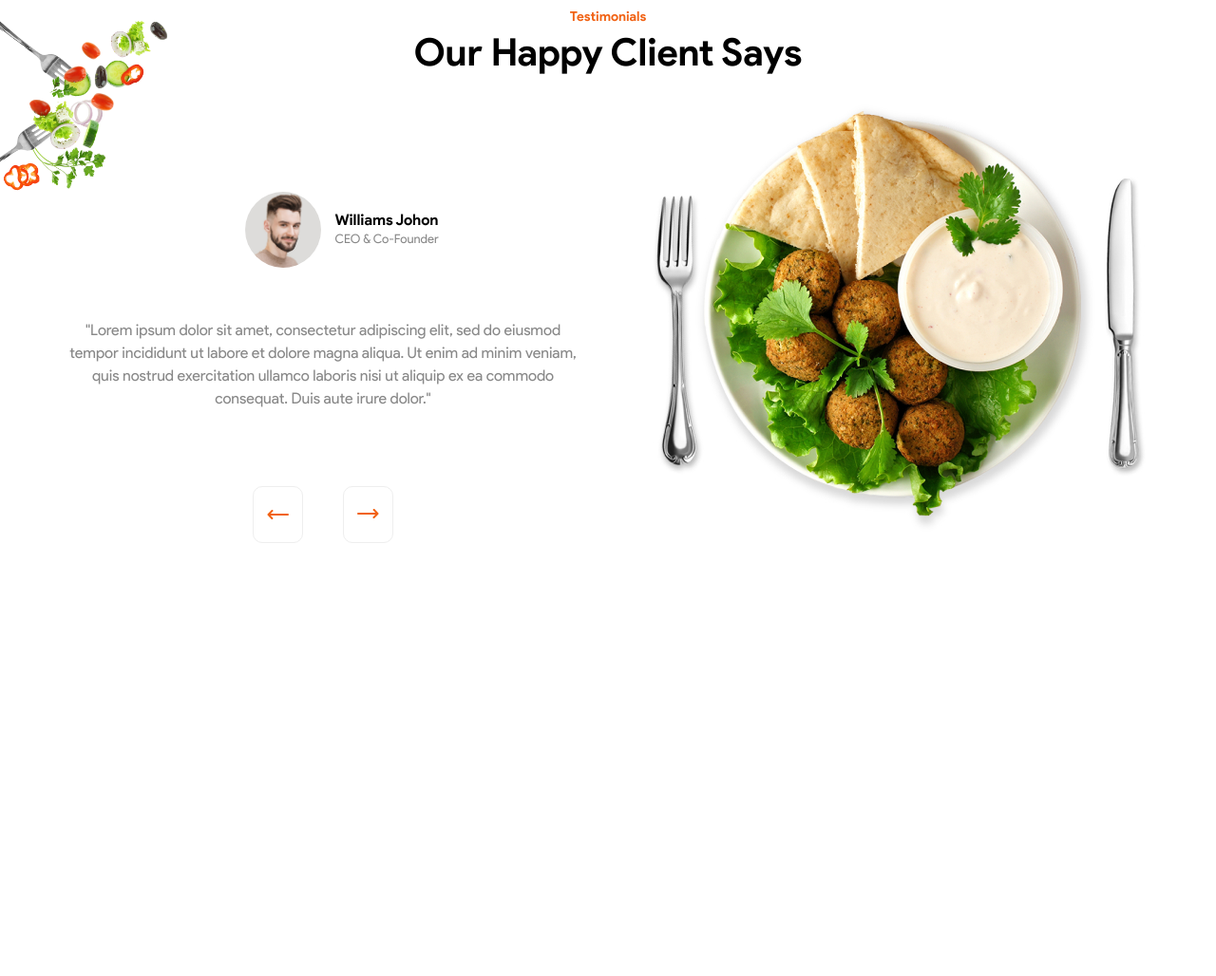
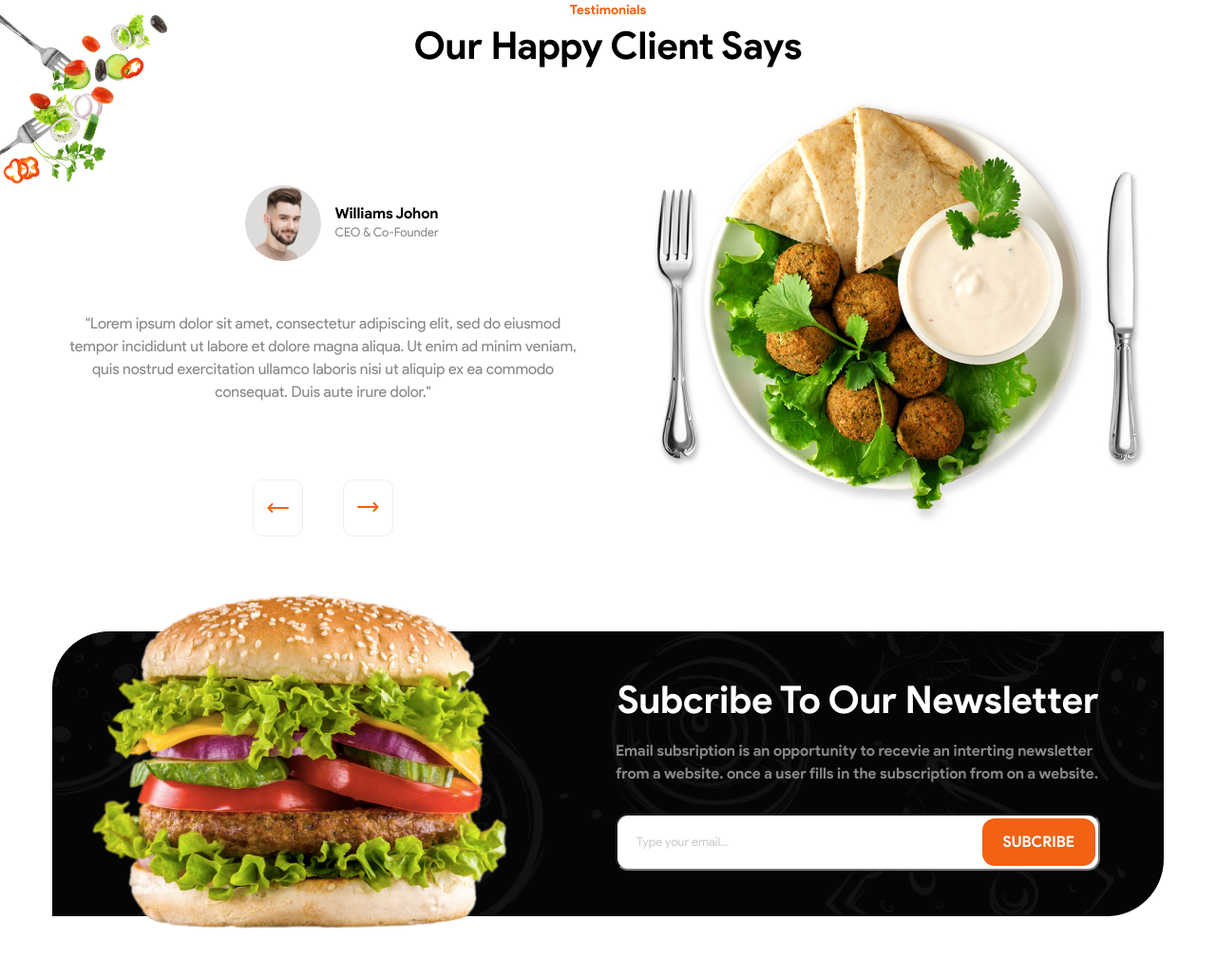
Before and after one commit to NeverMind109/Food-Bill, a website: page app/index.html in a window 1280 px wide. Shown: the part 4872-5900 px from the top of the page at 95% size. Before the commit the page ends 5544 px from the top, so only its background shows below. Drawn offline with Linux system fonts and the light colour scheme.

Commit message:
Created: Added Newsletter Section

```diff
--- a/app/index.html
+++ b/app/index.html
@@ -464,6 +464,33 @@
         </div>
       </div>
     </section>
+    <section class="section newsletter">
+      <div class="container">
+        <div class="newsletter__wrapper">
+          <div class="newsletter__image"></div>
+          <div class="newsletter__information">
+            <h2 class="section__title newsletter__title">
+              Subcribe To Our Newsletter
+            </h2>
+            <span class="newsletter__text"
+              >Email subsription is an opportunity to recevie an interting
+              newsletter from a website. once a user fills in the subscription
+              from on a website.</span
+            >
+            <div class="newsletter__email">
+              <input
+                class="newsletter__input"
+                type="email"
+                placeholder="Type your email..."
+              />
+              <button class="button-label newsletter__button" type="submit">
+                SUBCRIBE
+              </button>
+            </div>
+          </div>
+        </div>
+      </div>
+    </section>
     <script src="js/main.min.js"></script>
   </body>
 </html>
--- a/app/scss/_blocks/_header.scss
+++ b/app/scss/_blocks/_header.scss
@@ -11,6 +11,7 @@
     max-width: 850px;
 		&__logo {
             margin-right: auto;
+			height: 45px;
 		}
 		&__button {
             font-family: 'ProductSans-Regular', sans-serif;
--- a/app/scss/_blocks/_mobile-app.scss
+++ b/app/scss/_blocks/_mobile-app.scss
@@ -1,7 +1,7 @@
 .mobile-app {
     padding: 230px 0;
     &__wrapper {
-        background: url('../../images/mobile-app-bg.jpg') no-repeat;
+        background: url('../../images/offer-bg.jpg') no-repeat;
         background-size: cover;
         background-position: center;
         border-radius: 60px 0px;
--- /dev/null
+++ b/app/scss/_blocks/_newsletter.scss
@@ -0,0 +1,65 @@
+.newsletter {
+    &__wrapper {
+        background: url('../../images/offer-bg.jpg') no-repeat;
+        background-size: cover;
+        background-position: center;
+        border-radius: 60px 0px;
+        width: 100%;
+        max-height: 300px;
+        padding: 0 67px 0 33px;
+        display: flex;
+        justify-content: space-between;
+    }
+    &__image {
+        height: 460px;
+        width: 460px;
+        background: url('../../images/hamburger.png') no-repeat;
+        background-size: cover;
+        background-position: center;
+        margin: -100px 0 0 0;
+    }
+    &__information {
+        display: flex;
+        flex-direction: column;
+        max-width: 510px;
+        padding-top: 50px;
+    }
+    &__title {
+        color: #fff;
+        margin-bottom: 15px;
+    }
+    &__text {
+        margin-bottom: 30px;
+    }
+    &__email {
+        position: relative;
+    }
+    &__input {
+        width: 100%;
+        height: 60px;
+        font-family: 'ProductSans-Regular', sans-serif;
+        font-weight: 400;
+        font-size: 13px;
+        line-height: 19px;
+        padding: 0 135px 0 20px;
+        color: #CCCCCC;
+        border-radius: 13px;
+        &::placeholder {
+            font-family: 'ProductSans-Regular', sans-serif;
+            font-weight: 400;
+            font-size: 13px;
+            line-height: 19px;
+            color: #CCCCCC;
+        }
+    }
+    &__button {
+        position: absolute;
+        top: 5px;
+        right: 5px;
+        text-transform: uppercase;
+        padding: 13px 22px;
+        font-size: 16px;
+        line-height: 24px;
+        border-radius: 13px;
+    }
+}
--- a/app/scss/style.scss
+++ b/app/scss/style.scss
@@ -8,5 +8,6 @@
 @import "_blocks/_product.scss";
 @import "_blocks/_mobile-app.scss";
 @import "_blocks/_reviews.scss";
+@import "_blocks/_newsletter.scss";
 
 @import "_media.scss";
```
Also changed, not shown: app/css/style.min.css, app/images/hamburger.png (added), app/images/offer-bg.jpg (renamed from app/images/mobile-app-bg.jpg).
